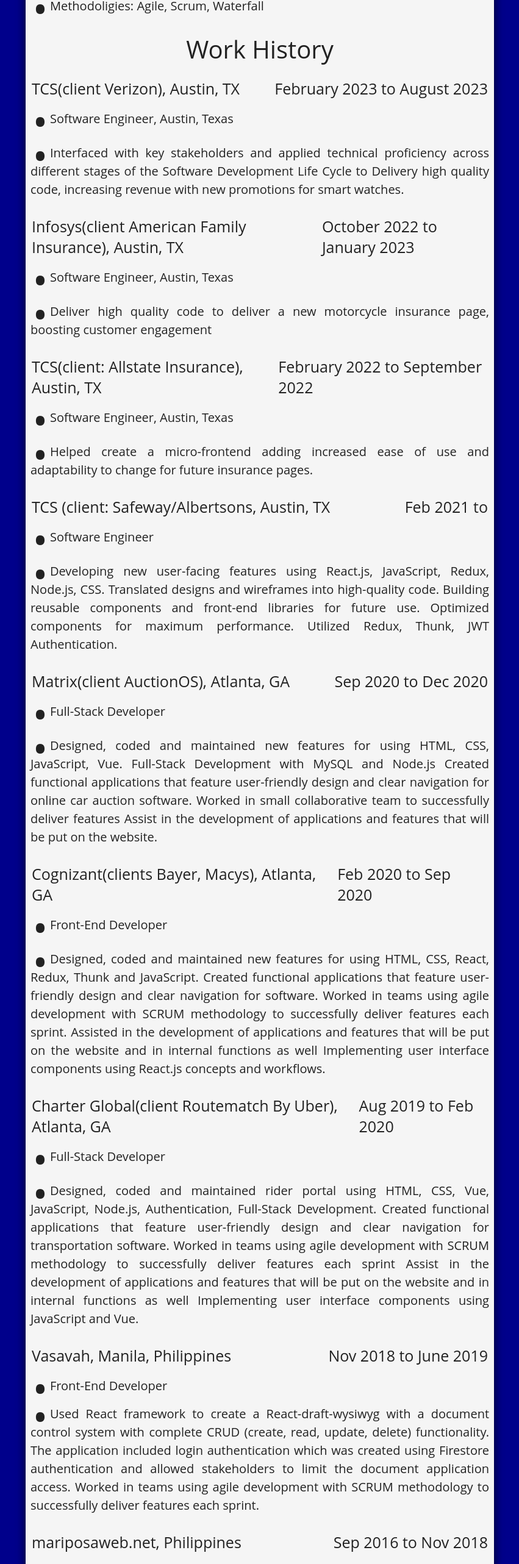
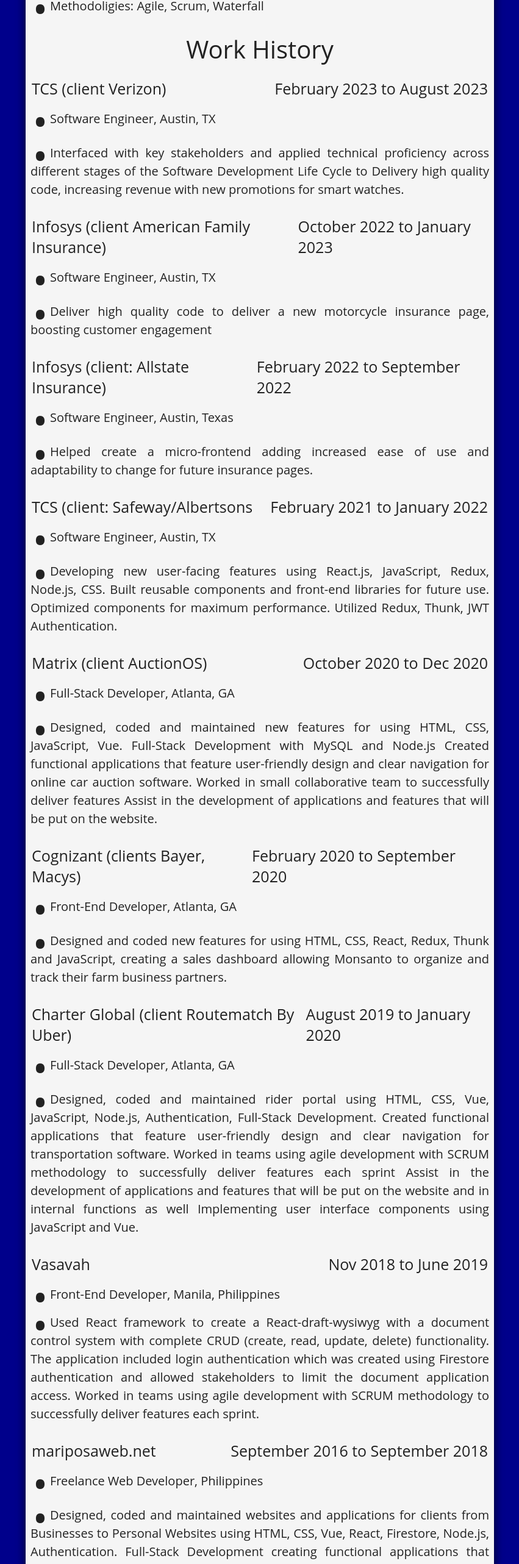
Before and after one commit to DanSimonson/profile, a React (Create React App) app: page /resume in a window 1280 px wide. Shown: the part 1013-3578 px from the top of the page at 61% size, without its empty margins (214-1065 px from the left). Built offline with nearby package versions, Linux system fonts and the light colour scheme; the HTML template or start-up script is replaced by a standard one.

Commit message:
updated resume

```diff
--- a/src/Views/Resume.js
+++ b/src/Views/Resume.js
@@ -66,12 +66,12 @@
             <p>Work History</p>
           </div>
           <div className="work-title">
-            <p>TCS(client Verizon), Austin, TX</p>
+            <p>TCS (client Verizon)</p>
             <p>February 2023 to August 2023</p>
           </div>
           <ul>
             <li>
-              <p>Software Engineer, Austin, Texas</p>
+              <p>Software Engineer, Austin, TX</p>
             </li>
             <li>
               <p>
@@ -83,12 +83,12 @@
             </li>
           </ul>
           <div className="work-title">
-            <p>Infosys(client American Family Insurance), Austin, TX</p>
+            <p>Infosys (client American Family Insurance)</p>
             <p>October 2022 to January 2023</p>
           </div>
           <ul>
             <li>
-              <p>Software Engineer, Austin, Texas</p>
+              <p>Software Engineer, Austin, TX</p>
             </li>
             <li>
               <p>
@@ -98,7 +98,7 @@
             </li>
           </ul>
           <div className="work-title">
-            <p>TCS(client: Allstate Insurance), Austin, TX</p>
+            <p>Infosys (client: Allstate Insurance)</p>
             <p>February 2022 to September 2022</p>
           </div>
           <ul>
@@ -113,18 +113,17 @@
             </li>
           </ul>
           <div className="work-title">
-            <p>TCS (client: Safeway/Albertsons, Austin, TX</p>
-            <p>Feb 2021 to </p>
+            <p>TCS (client: Safeway/Albertsons</p>
+            <p>February 2021 to January 2022 </p>
           </div>
           <ul>
             <li>
-              <p>Software Engineer</p>
+              <p>Software Engineer, Austin, TX</p>
             </li>
             <li>
               <p>
                 Developing new user-facing features using React.js, JavaScript,
-                Redux, Node.js, CSS. Translated designs and wireframes into
-                high-quality code. Building reusable components and front-end
+                Redux, Node.js, CSS. Built reusable components and front-end
                 libraries for future use. Optimized components for maximum
                 performance. Utilized Redux, Thunk, JWT Authentication.
               </p>
@@ -132,12 +131,12 @@
           </ul>
 
           <div className="work-title">
-            <p>Matrix(client AuctionOS), Atlanta, GA</p>
-            <p>Sep 2020 to Dec 2020</p>
+            <p>Matrix (client AuctionOS)</p>
+            <p>October 2020 to Dec 2020</p>
           </div>
           <ul>
             <li>
-              <p>Full-Stack Developer</p>
+              <p>Full-Stack Developer, Atlanta, GA</p>
             </li>
             <li>
               <p>
@@ -152,34 +151,28 @@
             </li>
           </ul>
           <div className="work-title">
-            <p>Cognizant(clients Bayer, Macys), Atlanta, GA</p>
-            <p>Feb 2020 to Sep 2020</p>
+            <p>Cognizant (clients Bayer, Macys)</p>
+            <p>February 2020 to September 2020</p>
           </div>
           <ul>
             <li>
-              <p>Front-End Developer</p>
+              <p>Front-End Developer, Atlanta, GA</p>
             </li>
             <li>
               <p>
-                Designed, coded and maintained new features for using HTML, CSS,
-                React, Redux, Thunk and JavaScript. Created functional
-                applications that feature user-friendly design and clear
-                navigation for software. Worked in teams using agile development
-                with SCRUM methodology to successfully deliver features each
-                sprint. Assisted in the development of applications and features
-                that will be put on the website and in internal functions as
-                well Implementing user interface components using React.js
-                concepts and workflows.
+                Designed and coded new features for using HTML, CSS, React,
+                Redux, Thunk and JavaScript, creating a sales dashboard allowing
+                Monsanto to organize and track their farm business partners.
               </p>
             </li>
           </ul>
           <div className="work-title">
-            <p>Charter Global(client Routematch By Uber), Atlanta, GA</p>
-            <p> Aug 2019 to Feb 2020</p>
+            <p>Charter Global (client Routematch By Uber)</p>
+            <p> August 2019 to January 2020</p>
           </div>
           <ul>
             <li>
-              <p>Full-Stack Developer</p>
+              <p>Full-Stack Developer, Atlanta, GA</p>
             </li>
             <li>
               <p>
@@ -196,13 +189,13 @@
             </li>
           </ul>
           <div className="work-title">
-            <p>Vasavah, Manila, Philippines</p>
+            <p>Vasavah</p>
             <p>Nov 2018 to June 2019</p>
           </div>
           <ul>
             <li>
               <li>
-                <p>Front-End Developer</p>
+                <p>Front-End Developer, Manila, Philippines</p>
               </li>
               <p>
                 Used React framework to create a React-draft-wysiwyg with a
@@ -216,12 +209,12 @@
             </li>
           </ul>
           <div className="work-title">
-            <p>mariposaweb.net, Philippines</p>
-            <p>Sep 2016 to Nov 2018</p>
+            <p>mariposaweb.net</p>
+            <p>September 2016 to September 2018</p>
           </div>
           <ul>
             <li>
-              <p>Freelance Web Developer</p>
+              <p>Freelance Web Developer, Philippines</p>
             </li>
             <li>
               <p>
@@ -247,8 +240,8 @@
             </li> */}
             <li>
               <p>
-                Bachelor of Science: Computer Science, Saint Martin’s
-                University, Olympia Washington, 2004
+                Bachelor of Science: Computer Science, Saint Martin’s University
+                (cum laude/3.65 GPA), Olympia, Washington, 2004
               </p>
             </li>
             <li>
```
